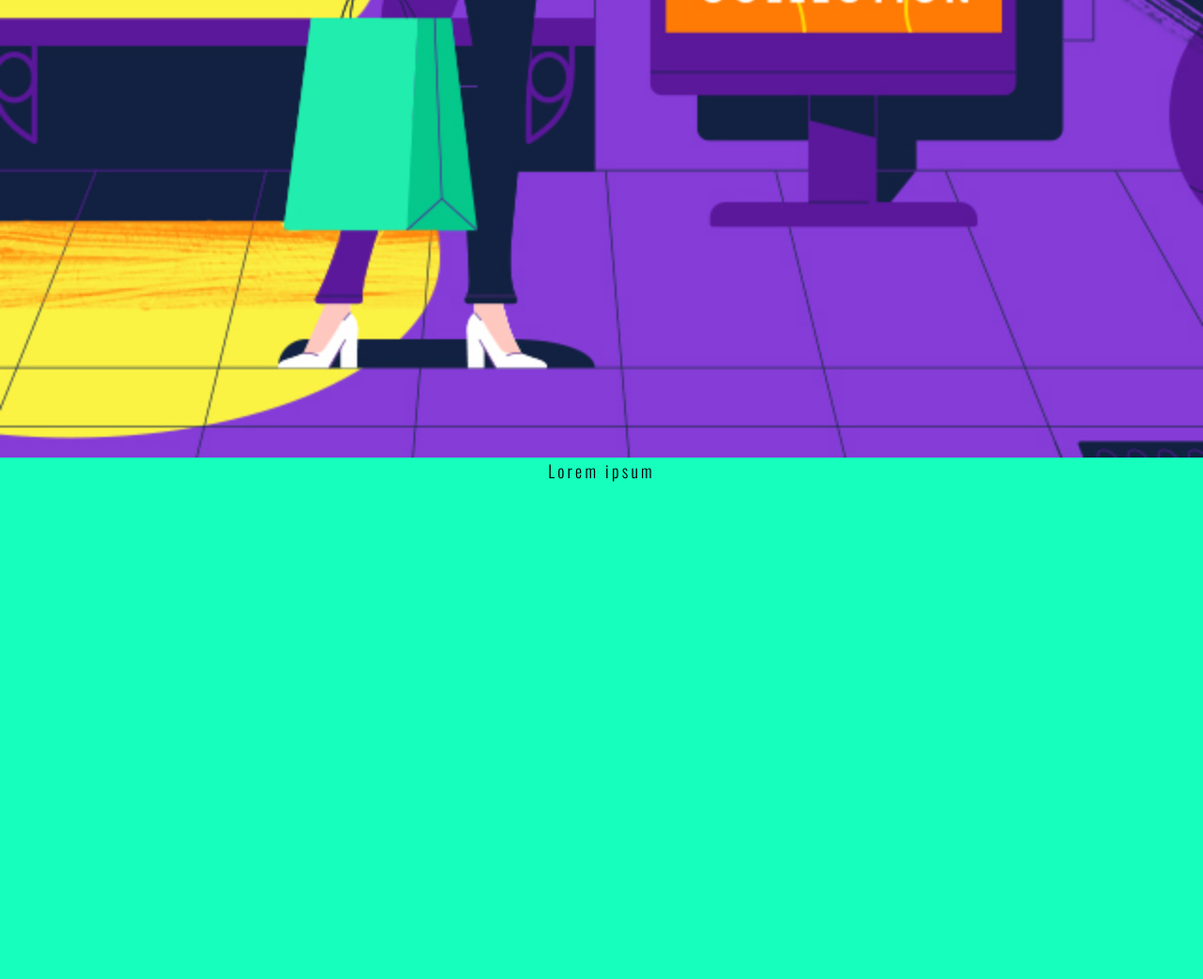
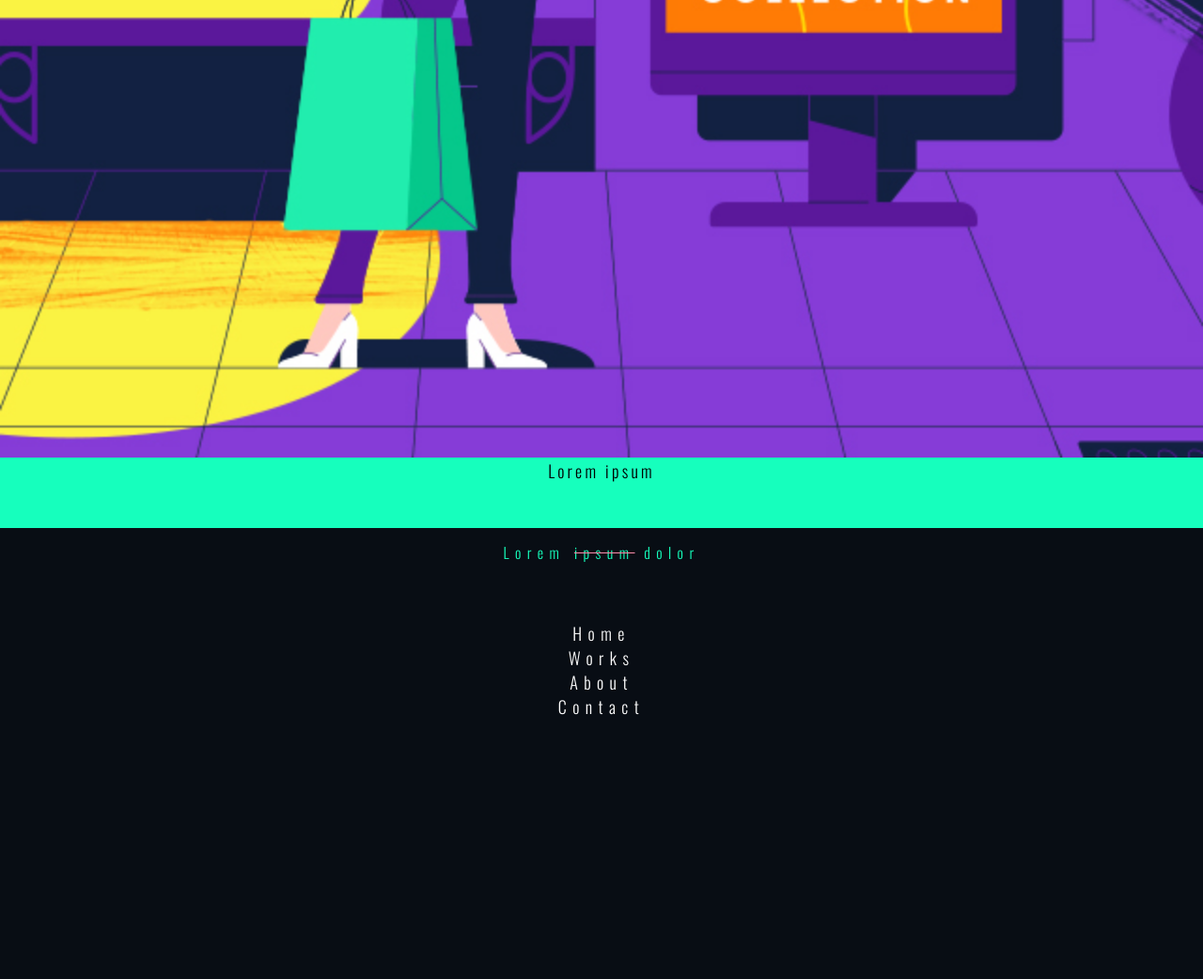
Before and after one commit to adrianCaleroBarrero/202205-W01CH05_Adrian-Cristian, a website: page index.html in a window 1280 px wide. Shown: the part 3950-4992 px from the top of the page at 94% size. Before the commit the page ends 4512 px from the top, so only its background shows below. Drawn offline with nearby package versions, Linux system fonts and the light colour scheme.

Commit message:
Add nav and link to menu

```diff
--- a/index.html
+++ b/index.html
@@ -10,7 +10,7 @@
     </head>
     <body>
         <header>
-            <a href=""><img src="media/menu.png" alt="Menu" /></a>
+            <a href="#nav"><img src="media/menu.png" alt="Menu" /></a>
             <div class="header-logo">
                 <img src="media/media02.svg" alt="Panic Logo" />
             </div>
@@ -30,7 +30,7 @@
                 sapiente adipisci facere, corrupti repellat unde iusto hic
                 cupiditate non.
             </p>
-            <img src="media/eliminar-simbolo.png" alt="cross" />
+            <img class="cross" src="media/eliminar-simbolo.png" alt="x" />
         </section>
 
         <section class="photos">
@@ -54,5 +54,19 @@
             <img class="photos__shop" src="media/media06.jpg" alt="Shopping" />
             <p class="photos__p-bolder">Lorem ipsum</p>
         </section>
+        <footer>
+            <header>
+                <h2>Lorem <span>ipsum</span> dolor</h2>
+                <img class="cross--blue" src="media/x.png" alt="x" />
+                <nav>
+                    <ul>
+                        <li id="nav"><a href="">Home</a></li>
+                        <li><a href="">Works</a></li>
+                        <li><a href="">About</a></li>
+                        <li><a href="">Contact</a></li>
+                    </ul>
+                </nav>
+            </header>
+        </footer>
     </body>
 </html>
--- a/scss/style.scss
+++ b/scss/style.scss
@@ -65,7 +65,7 @@ body {
             margin: 1rem;
             text-align: center;
         }
-        img {
+        .cross {
             overflow: hidden;
             height: 1vh;
         }
@@ -101,4 +101,52 @@ body {
             width: 100%;
         }
     }
+
+    footer {
+        background-color: #080d14;
+        color: #16ffbd;
+        height: 60vh;
+
+        header {
+            display: flex;
+            flex-direction: column;
+            align-items: center;
+            justify-content: flex-start;
+            h2 {
+                font-size: medium;
+                font-weight: 300;
+                letter-spacing: 0.4rem;
+                span {
+                    text-decoration: line-through;
+                    text-decoration-color: #fb8cab;
+                }
+            }
+
+            .cross--blue {
+                height: 1vh;
+            }
+
+            nav {
+                ul {
+                    list-style: none;
+                    padding: 0;
+                    display: flex;
+                    flex-direction: column;
+                    text-align: center;
+                    a {
+                        text-decoration: none;
+                        color: white;
+                        letter-spacing: 0.4rem;
+                        font-size: large;
+                        font-weight: 300;
+                    }
+
+                    a:hover {
+                        text-decoration: line-through;
+                        color: #fb8cab;
+                    }
+                }
+            }
+        }
+    }
 }
```
Also changed, not shown: css/style.css, media/x.png (added).
